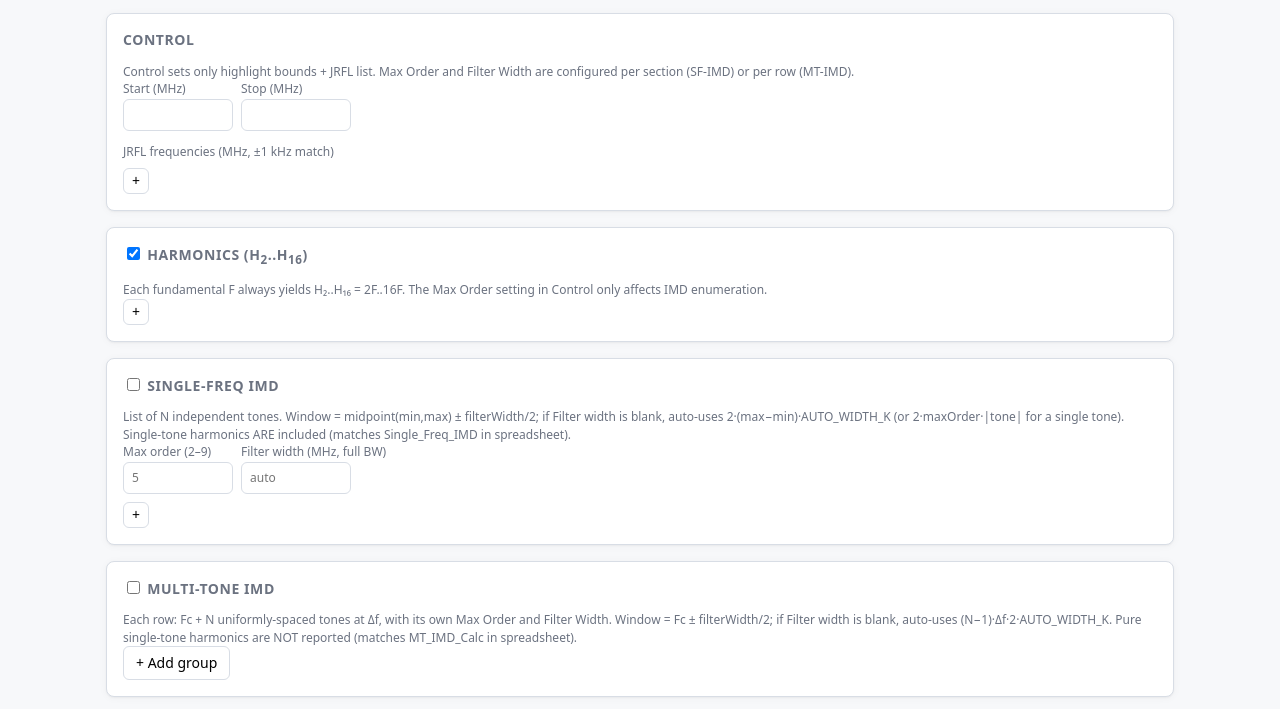
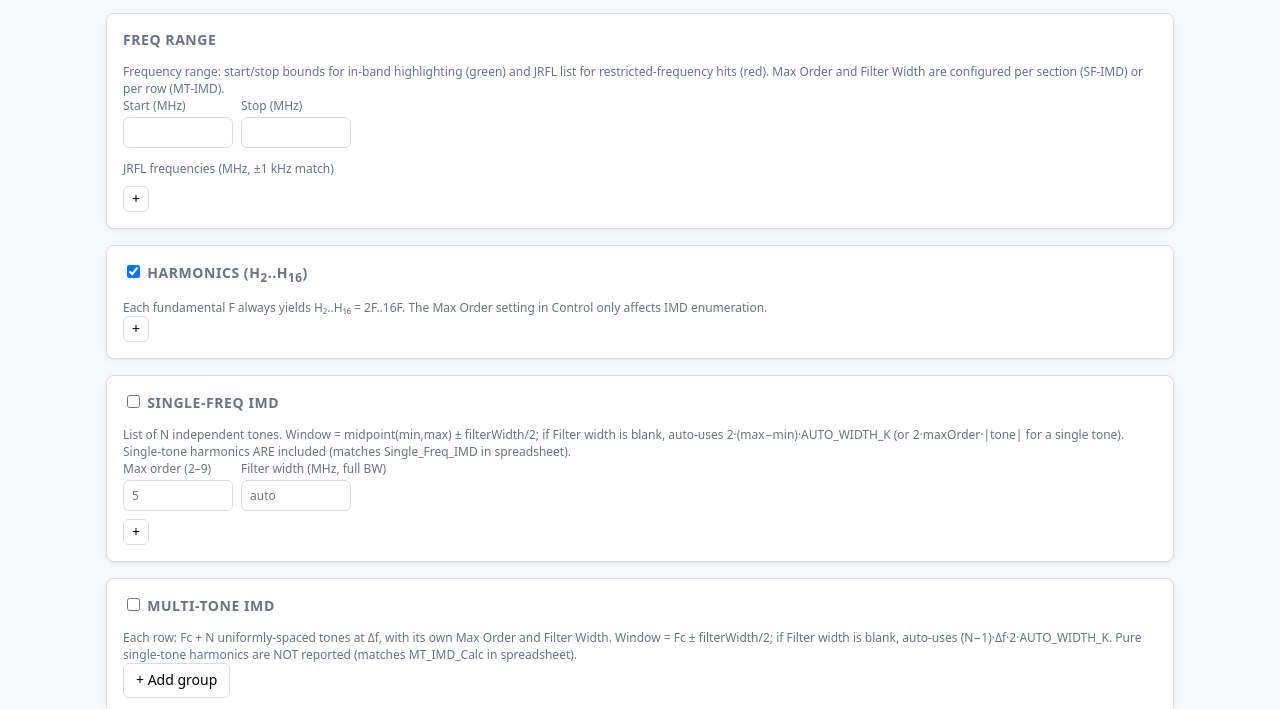
Before and after one commit to gl4500/harmonics-calculator, a plain HTML site: page harmonics_calculator.html in a window 1280 px wide. Shown: the part 80-789 px from the top of the page. Drawn offline with Linux system fonts and the light colour scheme.

Commit message:
Rename 'Control' card heading to 'Freq Range' for clarity

```diff
--- a/harmonics_calculator.html
+++ b/harmonics_calculator.html
@@ -176,7 +176,7 @@
     </header>
 
     <section class="card" id="card-control">
-      <h2>Control</h2>
+      <h2>Freq Range</h2>
       <div id="control-body"><!-- populated by ui --></div>
     </section>
 
@@ -652,7 +652,7 @@
       body.replaceChildren();
 
       body.append(el('div', { class: 'info' },
-        'Control sets only highlight bounds + JRFL list. Max Order and Filter Width are configured per section (SF-IMD) or per row (MT-IMD).'));
+        'Frequency range: start/stop bounds for in-band highlighting (green) and JRFL list for restricted-frequency hits (red). Max Order and Filter Width are configured per section (SF-IMD) or per row (MT-IMD).'));
 
       const row1 = el('div', { class: 'row' },
         el('label', { class: 'field' }, 'Start (MHz)',
```
Also changed, not shown: index.html (+2 -2 lines).
